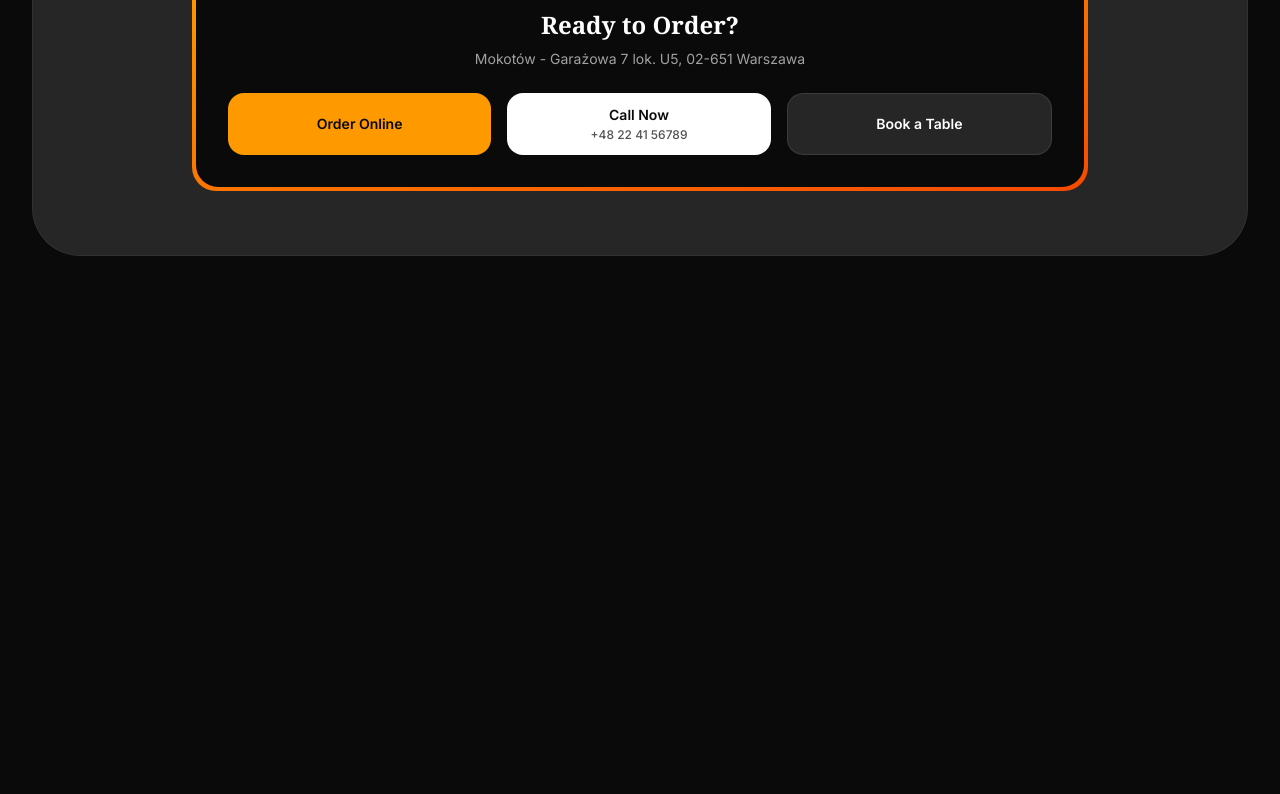
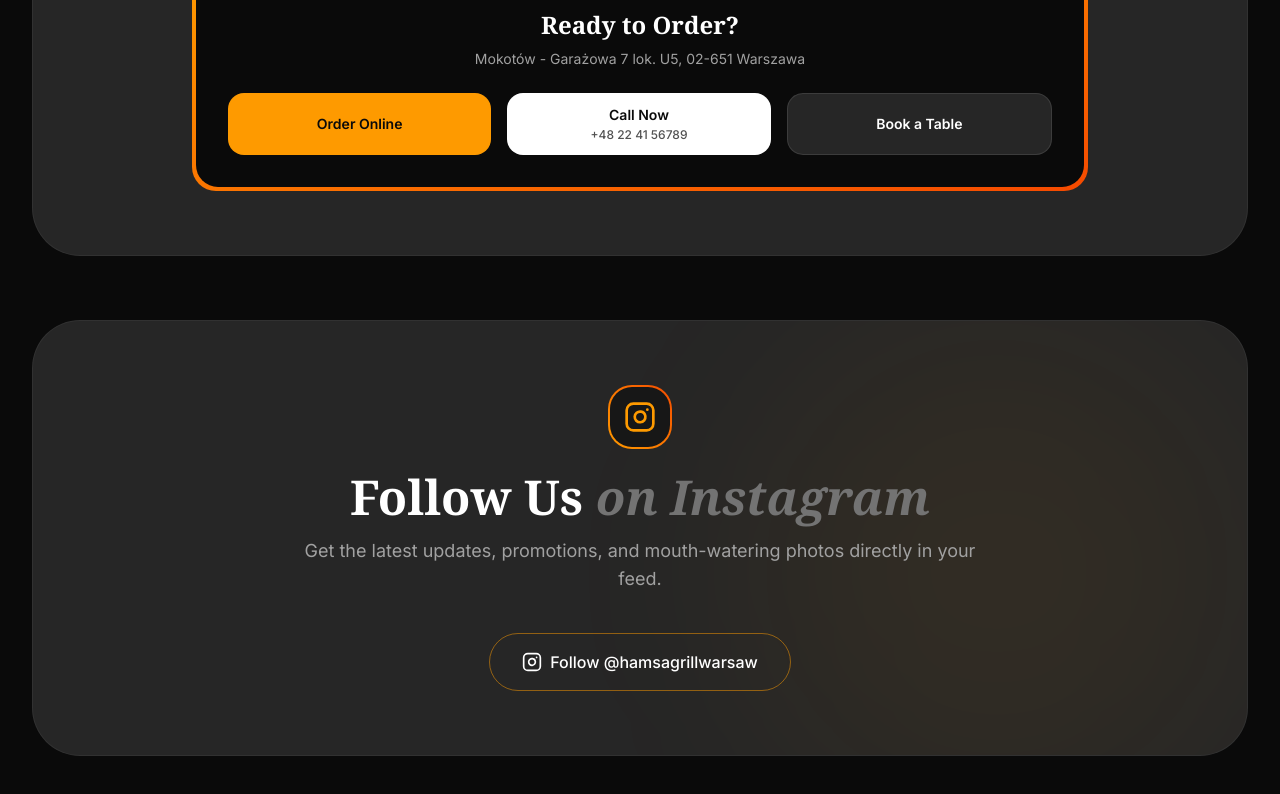
Before and after one commit to joannagontarczyk/hamsagrillwebsite, a React (Vite) app: page / in a window 1280 px wide. Shown: the part 4975-5769 px from the top of the page. Before the commit the page ends 5295 px from the top, so only its background shows below. Built offline with nearby package versions, Linux system fonts and the light colour scheme; a web font is replaced by a local one.

Commit message:
feat: Add Instagram section to landing page
Integrates a visually appealing Instagram section to showcase the restaurant's presence and encourage engagement. This section features a prominent Instagram icon, a title and description, and a direct link to the restaurant's Instagram profile.

```diff
--- a/src/App.tsx
+++ b/src/App.tsx
@@ -774,6 +774,45 @@ export default function App() {
 
 
 
+      {/* Instagram Section */}
+      <section className="pb-32 relative z-10">
+        <div className="max-w-7xl mx-auto px-4 sm:px-6 lg:px-8">
+          <div className="bg-neutral-800 backdrop-blur-2xl rounded-[3rem] border border-white/5 p-8 md:p-16 relative overflow-hidden">
+            <div className="absolute top-0 right-0 w-[500px] h-[500px] bg-amber-500/5 rounded-full blur-[100px] pointer-events-none" />
+            <div className="relative z-10 text-center">
+              <motion.div
+                initial="hidden"
+                whileInView="show"
+                viewport={{ once: true, margin: "-100px" }}
+                variants={staggerContainer}
+                className="flex flex-col items-center"
+              >
+                <motion.div variants={fadeUp} className="w-16 h-16 rounded-3xl bg-gradient-to-tr from-amber-500 to-orange-600 p-[2px] mb-6">
+                  <div className="w-full h-full bg-neutral-900 rounded-[22px] flex items-center justify-center">
+                    <Instagram className="h-8 w-8 text-amber-500" />
+                  </div>
+                </motion.div>
+                <motion.h2 variants={fadeUp} className="text-4xl md:text-5xl font-serif font-bold text-white mb-4">
+                  {t.instagram.title} <span className="italic text-neutral-500">{t.instagram.subtitle}</span>
+                </motion.h2>
+                <motion.p variants={fadeUp} className="text-neutral-400 max-w-2xl mx-auto text-lg mb-10">
+                  {t.instagram.description}
+                </motion.p>
+                <motion.a
+                  variants={fadeUp}
+                  href="https://www.instagram.com/hamsagrillwarsaw/"
+                  target="_blank"
+                  rel="noopener noreferrer"
+                  className="inline-flex items-center justify-center gap-2 px-8 py-4 rounded-full font-medium text-white border border-amber-500/50 hover:bg-amber-500 hover:text-neutral-950 transition-all duration-300"
+                >
+                  <Instagram className="h-5 w-5" /> {t.instagram.followBtn}
+                </motion.a>
+              </motion.div>
+            </div>
+          </div>
+        </div>
+      </section>
+
       {/* Space Image Modal */}
       <AnimatePresence>
         {selectedSpaceImg && (
```
